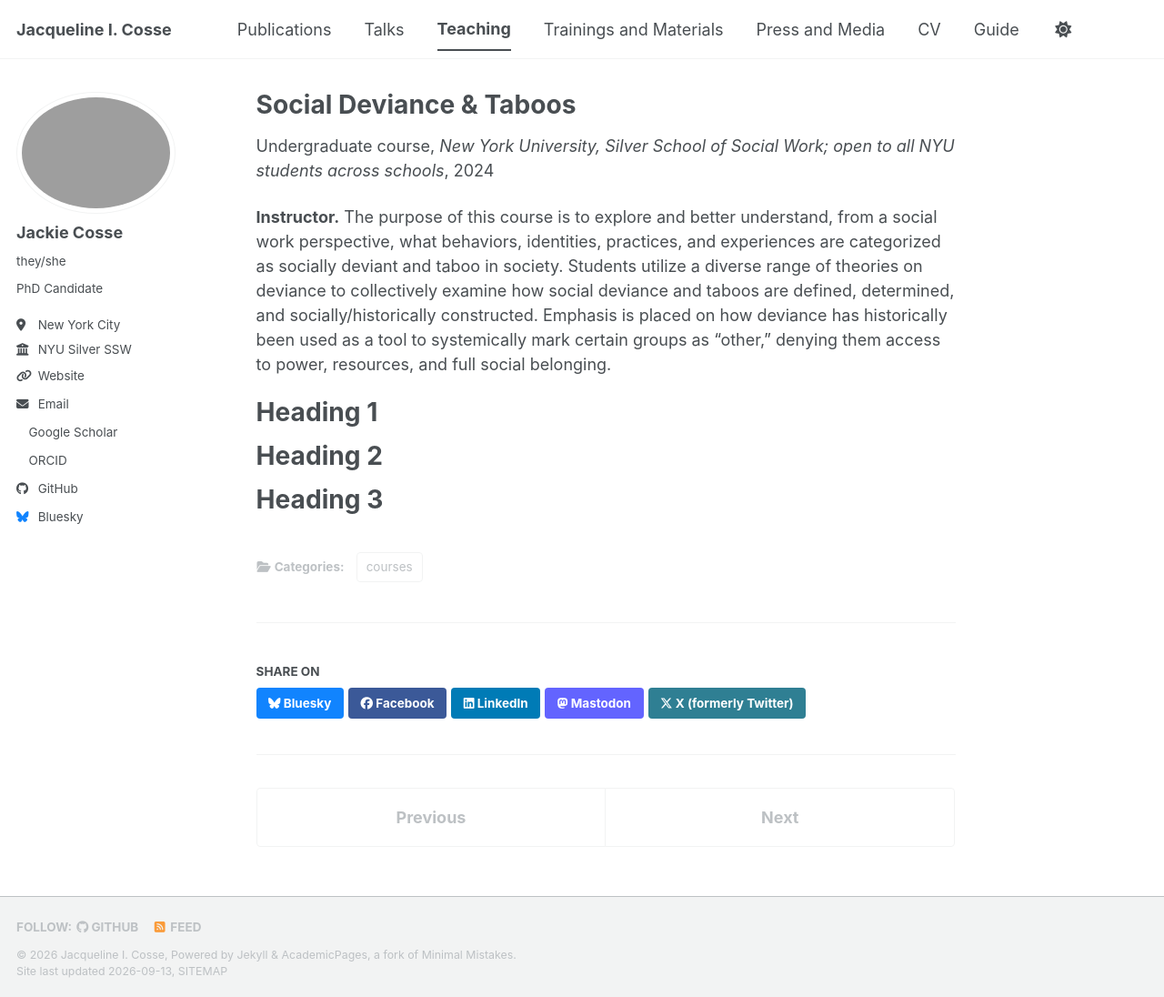
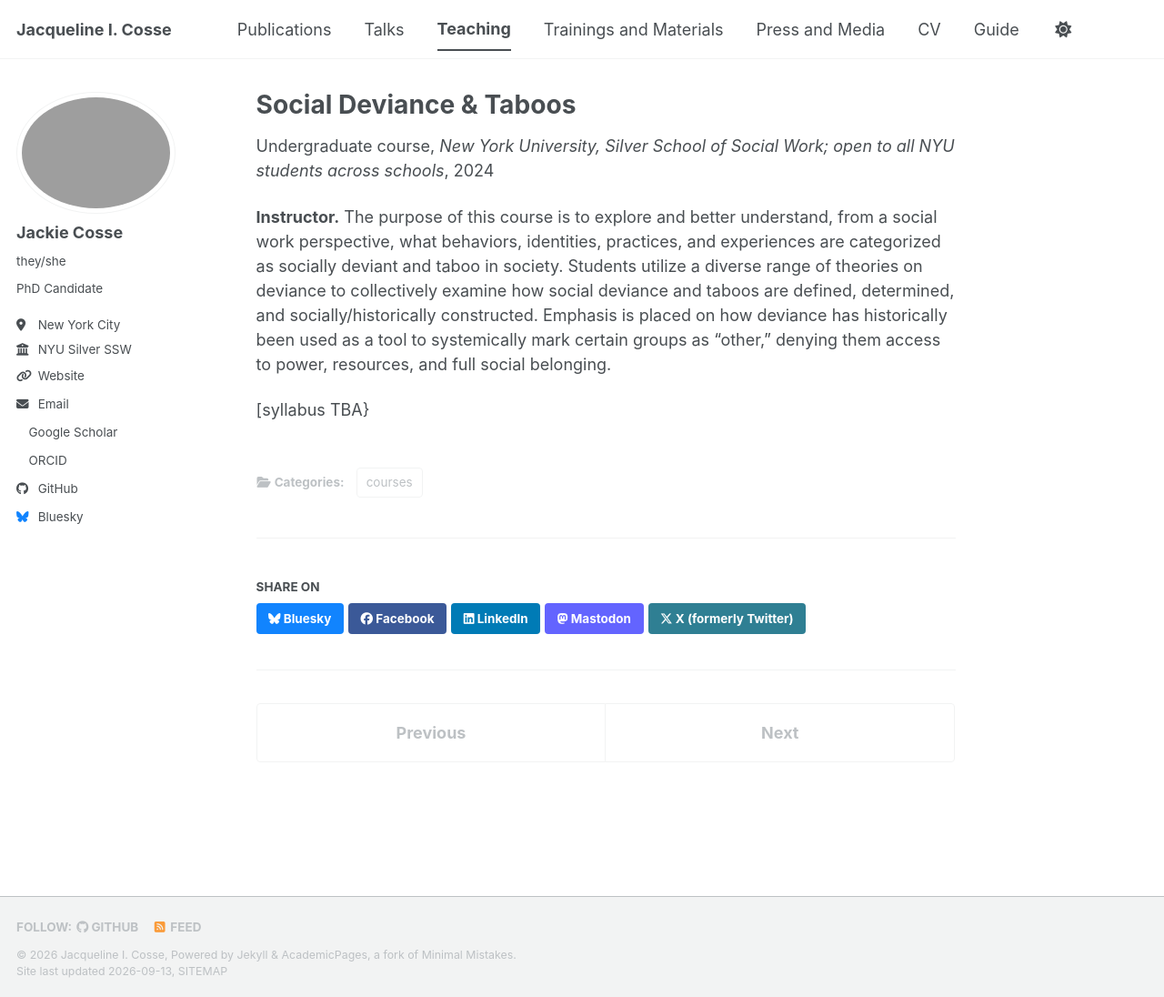
Before and after one commit to jackiecosse/jackiecosse.com, a Jekyll site: the page built from _teaching/2024-SDT-spring-teaching.md, in a window 1280 px wide and 1096 px high. Shown: the whole window at 91% size. Built offline with Jekyll 4.4.1, drawn with Linux system fonts in a browser that asks for light colours; a style sheet for code colours, icons or effects is not loaded.

Commit message:
Update 2024-SDT-spring-teaching.md

```diff
--- a/_teaching/2024-SDT-spring-teaching.md
+++ b/_teaching/2024-SDT-spring-teaching.md
@@ -10,11 +10,4 @@ location: "New York, NY"
 ---
 <b>Instructor.</b> The purpose of this course is to explore and better understand, from a social work perspective, what behaviors, identities, practices, and experiences are categorized as socially deviant and taboo in society. Students utilize a diverse range of theories on deviance to collectively examine how social deviance and taboos are defined, determined, and socially/historically constructed. Emphasis is placed on how deviance has historically been used as a tool to systemically mark certain groups as “other,” denying them access to power, resources, and full social belonging.
 
-Heading 1
-======
-
-Heading 2
-======
-
-Heading 3
-======
+[syllabus TBA}
```
